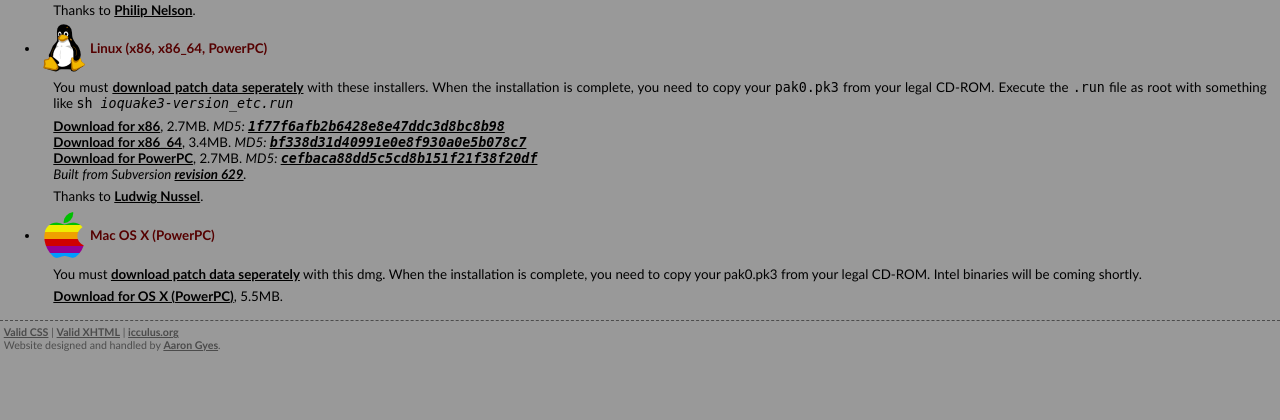
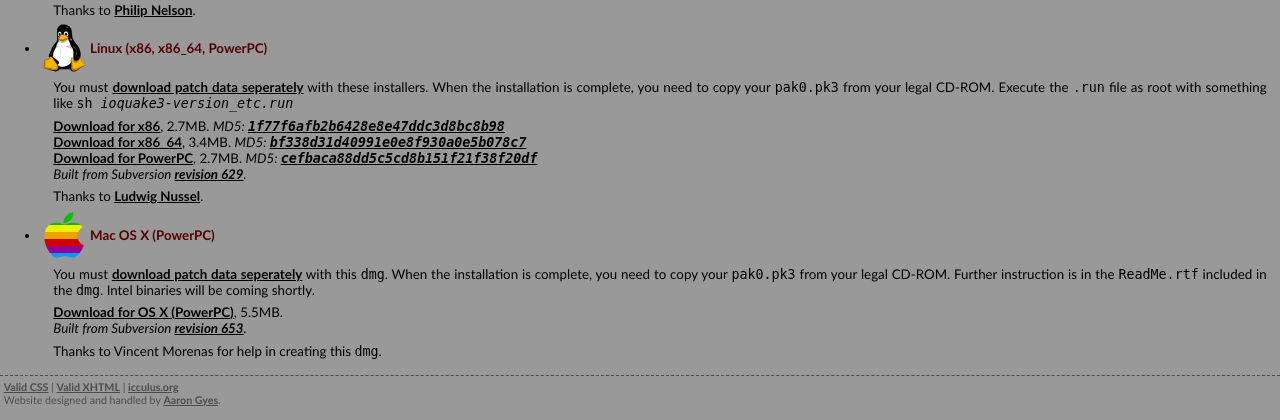
Before and after one commit to ShaneIsley/challengeq3, a PHP site: page /?page=get in a window 1280 px wide. Shown: the part 380-800 px from the top of the page. Run offline with PHP 8.4, Linux system fonts and the light colour scheme; data that the repository does not hold is empty.

Commit message:
maybe this makes it more like the rest?
git-svn-id: https://svn.mode-x.org/cnq3/trunk@656 df7340c0-8d17-0410-b57c-d8c7d96bbbdc

```diff
--- a/web/include/downloads.php
+++ b/web/include/downloads.php
@@ -41,9 +41,12 @@ $downloads = array(
 
  "mac"		=>	'<h3 class="apple">Mac OS X (PowerPC)</h3>
 				<p>You must <a href="http://icculus.org/quake3/?page=getdata">download patch data seperately</a>
-				with this dmg. When the installation is complete,
-				you need to copy your pak0.pk3 from your legal CD-ROM. Intel binaries will be coming shortly.</p>
-<p><a href="http://icculus.org/~zakk/q3run/ioquake3.dmg">
- 				Download for OS X (PowerPC)</a>, 5.5MB.</p> '
+				with this <tt>dmg</tt>. When the installation is complete,
+				you need to copy your <tt>pak0.pk3</tt> from your legal CD-ROM.
+                                Further instruction is in the <tt>ReadMe.rtf</tt> included in
+                                the <tt>dmg</tt>. Intel binaries will be coming shortly.</p>
+                                <p><a href="http://icculus.org/~zakk/q3run/ioquake3.dmg">
+ 				Download for OS X (PowerPC)</a>, 5.5MB.<br />
+                                <em>Built from Subversion <a href="http://svn.icculus.org/quake3/trunk/?rev=653">revision 653</a>.</em></p><p>Thanks to Vincent Morenas for help in creating this <tt>dmg</tt>.</p> '
 );
 ?>
```
